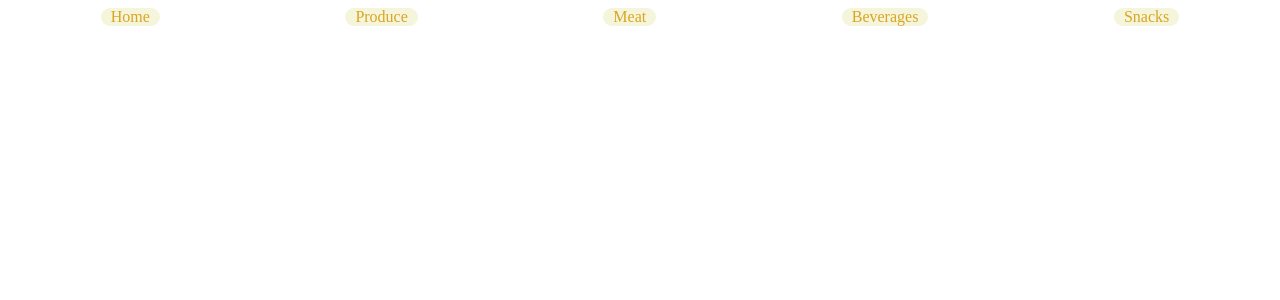
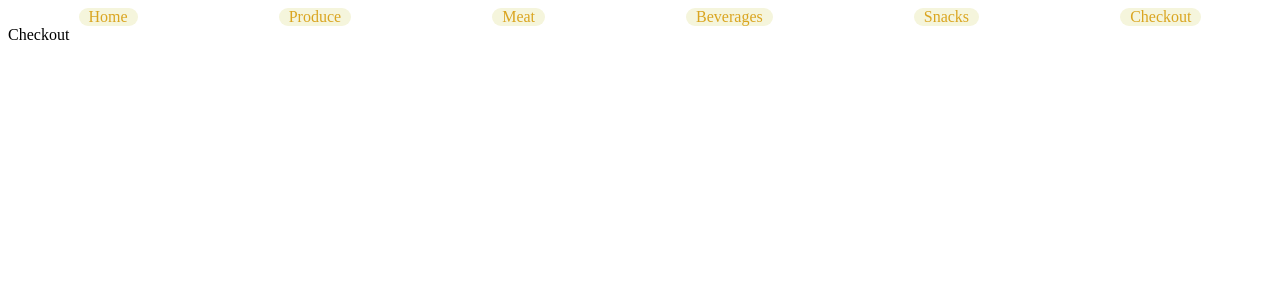
Before and after one commit to chrisjimenez10/unit4-project-react-frontend, a React (Vite) app: page /checkout in a window 1280 px wide. Shown: the top 300 px of the page. Built offline with nearby package versions, Linux system fonts and the light colour scheme; no server answers.

Commit message:
created Checkout component, route for it, and checkout button link from Shoppingcart component

```diff
--- a/src/App.jsx
+++ b/src/App.jsx
@@ -6,6 +6,7 @@ import Beverages from "./components/Beverages/Beverages";
 import Meats from "./components/Meats/Meats";
 import Produce from "./components/Produce/Produce";
 import Snacks from "./components/Snacks/Snacks";
+import Checkout from "./components/Checkout/Checkout";
 
 //createContext Hook and set value to "null" --> NOTE: The value is the default value if useContext is used outside of the provider, but we plan on using it within components that are INSIDE the provider so they can access the state we are passing to the provider itself, so it is common to set value to "null" because we are passing actual data in the form of state
 export const ShoppingCartContext = createContext(null); //Exporting the variable that holds the createContext, so it can be imported and used ANY or ALL components that are inside the Provider
@@ -40,6 +41,7 @@ const App = () => {
           <Route path="/meats" element={<Meats />}>Meats</Route>
           <Route path="/beverages" element={<Beverages />}>Beverages</Route>
           <Route path="/snacks" element={<Snacks />}>Snacks</Route>
+          <Route path="/checkout" element={<Checkout />}>Checkout</Route>
       </Routes>
       </ShoppingCartContext.Provider>
     </main>
--- /dev/null
+++ b/src/components/Checkout/Checkout.jsx
@@ -0,0 +1,12 @@
+
+
+const Checkout = () => {
+
+  return (
+
+    <div>Checkout</div>
+
+  )
+}
+
+export default Checkout;
--- a/src/components/Meats/Meats.jsx
+++ b/src/components/Meats/Meats.jsx
@@ -89,7 +89,7 @@ const Meats = () => {
 
       <Searchbar meats={meats} setFilteredMeats={setFilteredMeats}/>
 
-      <dt onClick={handleRenderForm}>Form</dt>
+      <dt onClick={handleRenderForm} style={{textDecoration: "underline", cursor: "pointer"}}>Form</dt>
       {renderForm === "form" && (
         <Form
         handleCreateMeat={handleCreateMeat}
--- a/src/components/Navbar/Navbar.jsx
+++ b/src/components/Navbar/Navbar.jsx
@@ -12,6 +12,7 @@ const Navbar = () => {
         <Link to="/meats" className={styles.link}>Meat</Link>
         <Link to="/beverages" className={styles.link}>Beverages</Link>
         <Link to="/snacks" className={styles.link}>Snacks</Link>
+        <Link to="/checkout" className={styles.link}>Checkout</Link>
     </div>
 
   )
--- a/src/components/ShoppingCart/ShoppingCart.jsx
+++ b/src/components/ShoppingCart/ShoppingCart.jsx
@@ -1,6 +1,7 @@
 //Import
 import { useContext } from "react";
 import { ShoppingCartContext } from "../../App";
+import { Link } from "react-router-dom";
 
 
 const ShoppingCart = () => {
@@ -29,14 +30,14 @@ const ShoppingCart = () => {
       :
       <>
         <dt>Item(s): {shoppingCart.length} - Total: ${sumOfPrices.toFixed(2)}</dt>
-        <button>checkout</button>
+        <Link to="/checkout"><button>checkout</button></Link>
         <ul>
           {shoppingCart.map((item, index)=>{
             return(
               <li key={index}>
                 <dd>{item.name} - ${item.price}</dd>
                 {/* For the removeFromCart() function, we are passing the index of the item that from the array that is appended as items are added to the shoppingCart state variable because if we use the item.id as the key identifier --> It will remove ALL items with that item.id value, but we want to remove only a single element of the shoppingCart array --> This way, we can have multiple idetnical items and when we remove we only remove ONE of those and not ALL of the same name/item.id */}
-                <button onClick={()=> removeFromCart(index)}>remove</button>
+                <button onClick={()=> removeFromCart(index)}>-</button>
               </li>
             )
           })}
```
